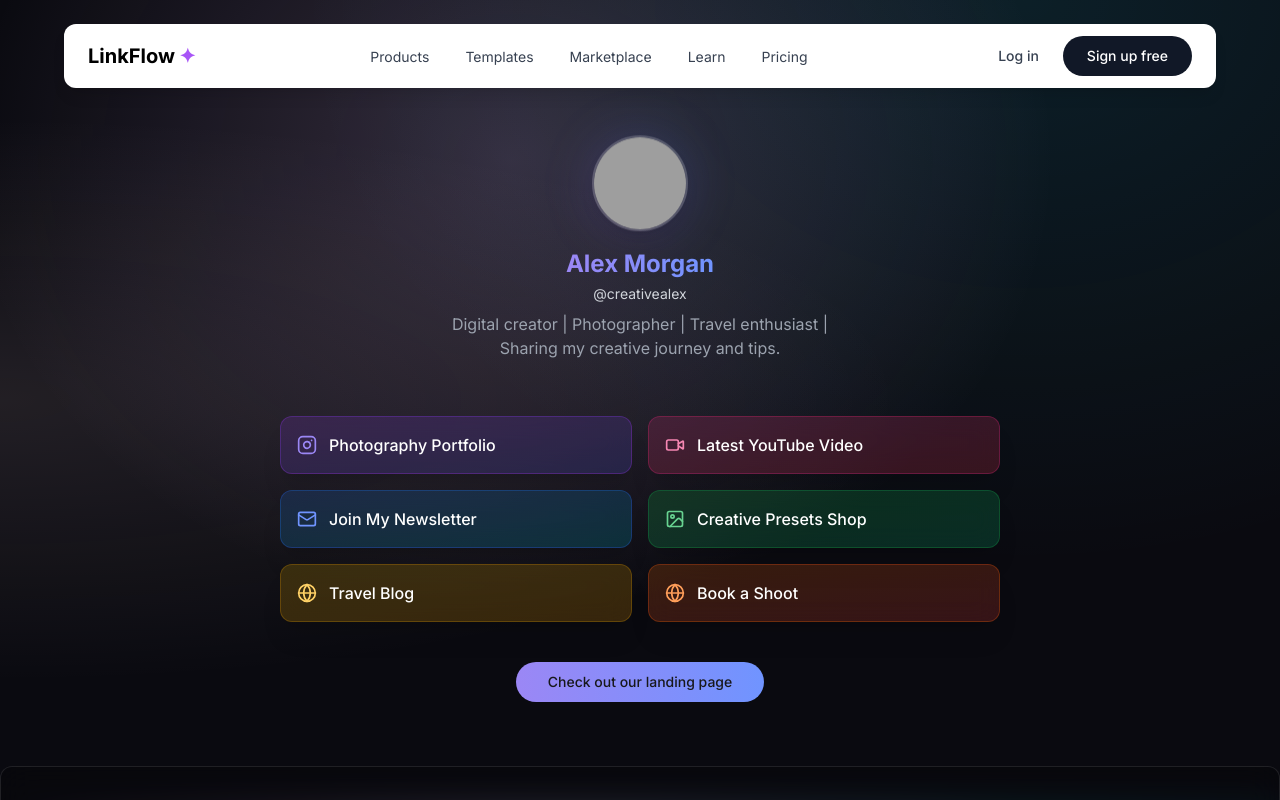
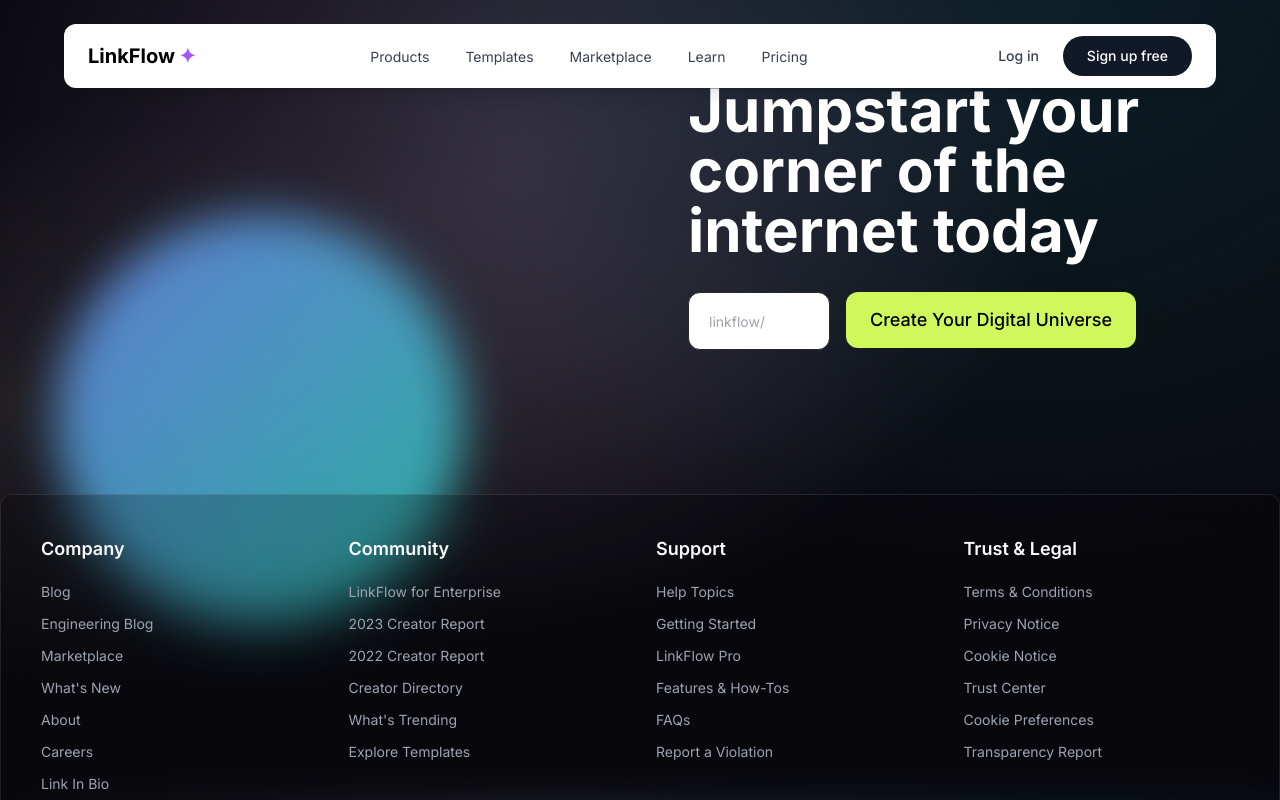
Before and after one commit to Mohit1Bisht/linkflow, a React (Vite) app: page / in a window 1280 px wide. Shown: the top 800 px of the page. Built offline with nearby package versions, Linux system fonts and the light colour scheme; grey boxes are pictures that could not be loaded.

Commit message:
Move landing page to home and update text
Move the landing page content to the home page and change the call to action text.

```diff
--- a/src/App.tsx
+++ b/src/App.tsx
@@ -17,8 +17,8 @@ const App = () => (
       <Sonner />
       <BrowserRouter>
         <Routes>
-          <Route path="/" element={<Index />} />
-          <Route path="/landing" element={<LandingPage />} />
+          <Route path="/" element={<LandingPage />} />
+          <Route path="/links" element={<Index />} />
           {/* ADD ALL CUSTOM ROUTES ABOVE THE CATCH-ALL "*" ROUTE */}
           <Route path="*" element={<NotFound />} />
         </Routes>
--- a/src/pages/Index.tsx
+++ b/src/pages/Index.tsx
@@ -19,9 +19,9 @@ const Index: React.FC = () => {
             <GridLayout links={profileData.links} />
           </div>
           <div className="mt-10">
-            <Link to="/landing">
+            <Link to="/">
               <Button className="rounded-full px-8 py-2 bg-gradient-to-r from-link-purple to-link-blue hover:opacity-90">
-                Check out our landing page
+                Back to home page
               </Button>
             </Link>
           </div>
--- a/src/pages/LandingPage.tsx
+++ b/src/pages/LandingPage.tsx
@@ -14,7 +14,7 @@ const LandingPage: React.FC = () => {
     e.preventDefault();
     if (username.trim()) {
       // In a real app, this would create a new profile or check if username exists
-      navigate("/");
+      navigate("/links");
     }
   };
 
@@ -53,7 +53,7 @@ const LandingPage: React.FC = () => {
                   type="submit"
                   className="rounded-lg bg-[#d0f85c] hover:bg-[#c7ef4c] text-black font-medium px-6 py-7 text-lg"
                 >
-                  Claim your LinkFlow
+                  Create Your Digital Universe
                 </Button>
               </form>
             </div>
```
